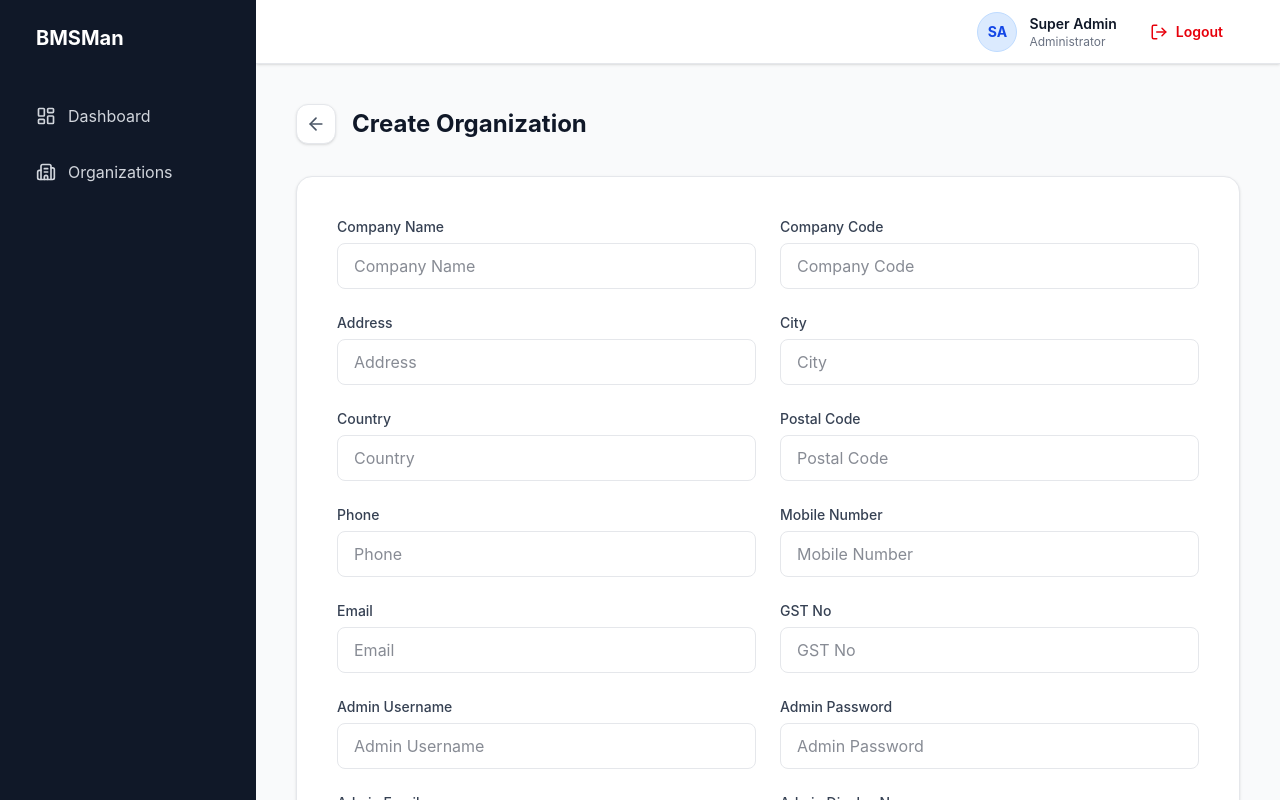
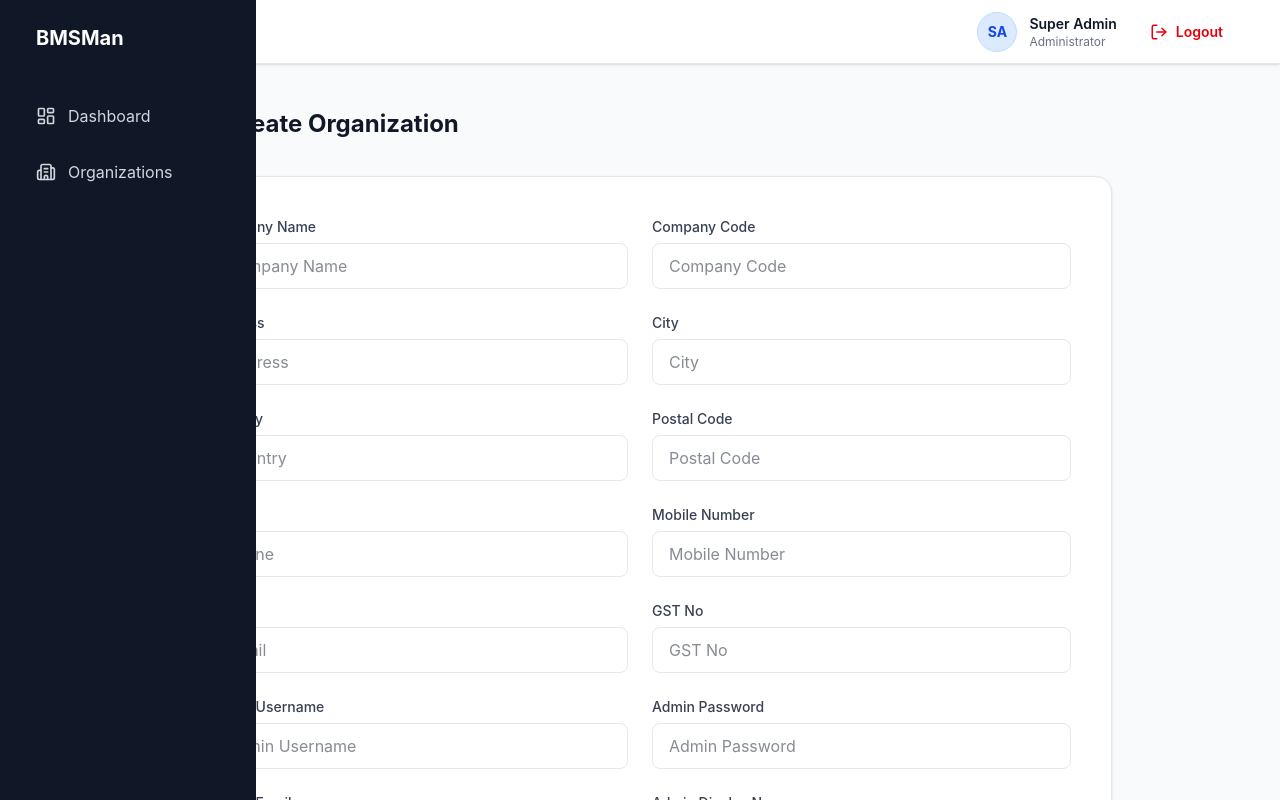
Before and after one commit to sourabh7373/bmsman, a Next.js app: page /organizations/create in a window 1280 px wide. Shown: the top 800 px of the page. Built offline with nearby package versions, Linux system fonts and the light colour scheme.

Commit message:
improve mobile UI

```diff
--- a/components/Sidebar.tsx
+++ b/components/Sidebar.tsx
@@ -2,7 +2,7 @@
 
 import Link from "next/link";
 import { useState } from "react";
-import { Menu, X, LayoutDashboard, Building2, Briefcase, FileText } from "lucide-react";
+import { Menu, X, LayoutDashboard, Building2 } from "lucide-react";
 
 export default function Sidebar() {
   const [isOpen, setIsOpen] = useState(false);
@@ -15,7 +15,7 @@ export default function Sidebar() {
   return (
     <>
       {/* Mobile Hamburger */}
-      <div className="lg:hidden flex items-center p-4 border-b border-gray-200 bg-white">
+      <div className="lg:hidden flex items-center p-4 border-b border-gray-200 bg-white sticky top-0 z-30">
         <button
           onClick={() => setIsOpen(!isOpen)}
           className="p-2 text-gray-600 rounded-lg hover:bg-gray-100 focus:ring-2 focus:ring-blue-500 focus:outline-none"
@@ -29,8 +29,8 @@ export default function Sidebar() {
 
       {/* Sidebar */}
       <aside
-        className={`fixed lg:static inset-y-0 left-0 z-50 w-64 bg-gray-900 text-white p-6 transform transition-transform duration-300 ease-in-out ${
-          isOpen ? "translate-x-0" : "-translate-x-full lg:translate-x-0"
+        className={`fixed inset-y-0 left-0 z-50 w-64 bg-gray-900 text-white p-6 transform transition-transform duration-300 ease-in-out lg:translate-x-0 ${
+          isOpen ? "translate-x-0" : "-translate-x-full"
         }`}
       >
         <div className="flex items-center justify-between mb-10 px-3">
```
